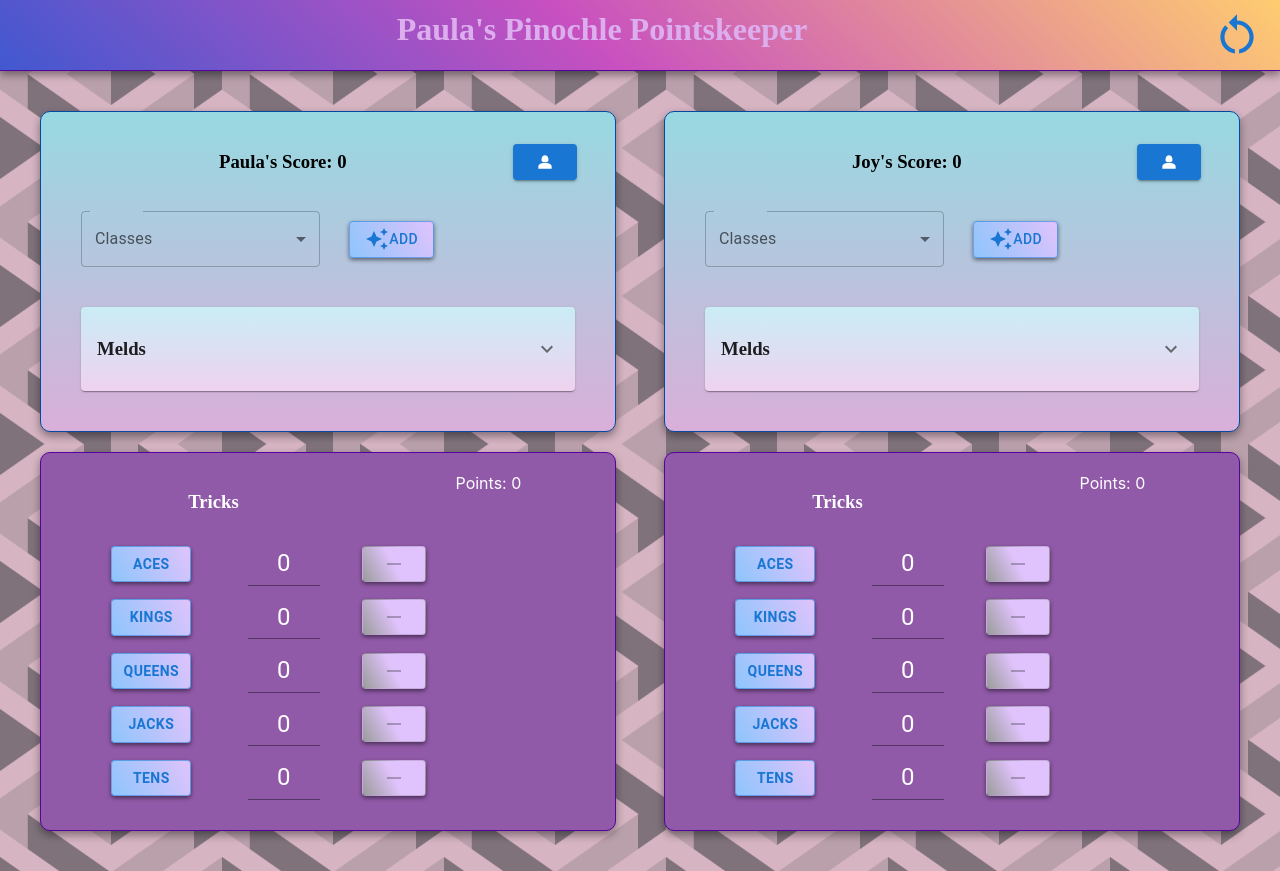
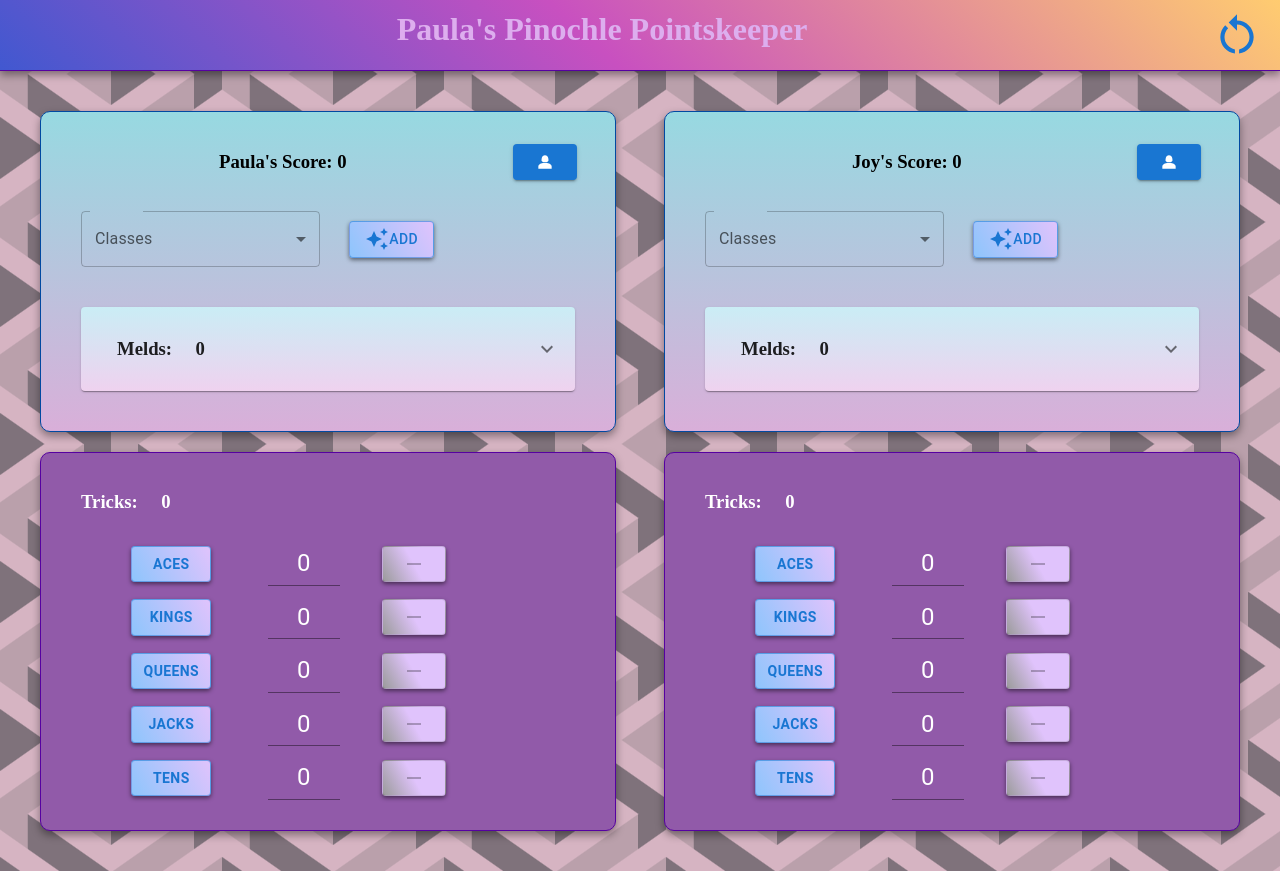
Before and after one commit to hillriegel/pinochle-scorer, a React (Create React App) app: page / in a window 1280 px wide. Built offline with nearby package versions, Linux system fonts and the light colour scheme; the HTML template or start-up script is replaced by a standard one; a web font is replaced by a local one.

Commit message:
fix bug with adding melds after adding tricks

```diff
--- a/src/ScorePage/PlayerScore.tsx
+++ b/src/ScorePage/PlayerScore.tsx
@@ -7,7 +7,7 @@ import {
     Button,
  } from '@mui/material';
 
- import { PlayerScoresData, PlayerId } from './types';
+ import { PlayerScoreType, PlayerId } from './types';
  import Accordion from '@mui/material/Accordion';
 import AccordionSummary from '@mui/material/AccordionSummary';
 import AccordionDetails from '@mui/material/AccordionDetails';
@@ -15,19 +15,16 @@ import ExpandMoreIcon from '@mui/icons-material/ExpandMore';
 import DeleteIcon from '@mui/icons-material/Delete';
 
  interface PlayerScoreProps {
-    playerName: string;
-    totalScore: number;
     handleNameSubmit: (name: string, playerId: PlayerId) => void;
     updateScore: (scoreClass: string, playerId: PlayerId) => void;
     playerId: PlayerId;
     showNameForm: boolean;
     setShowNameForm: React.Dispatch<React.SetStateAction<boolean>>;
-    playerScores: PlayerScoresData; // Make sure this property is declared in the interface
+    playerScores: PlayerScoreType; // Make sure this property is declared in the interface
     deleteMeldItem: (playerId: PlayerId, scoreClass: string) => void;
  }
 
 const PlayerScore: React.FC<PlayerScoreProps> = ({
-    playerName,
     playerScores,
     handleNameSubmit,
     updateScore,
@@ -42,7 +39,7 @@ const PlayerScore: React.FC<PlayerScoreProps> = ({
             <Grid container spacing={1} style={{display: 'flex', alignItems: 'center'}}>
                 <Grid item xs={10}>
                 {!showNameForm && (
-                    <h3>{playerName}&apos;s Score: {playerScores[playerId].totalScore}</h3>
+                    <h3>{playerScores.name}&apos;s Score: {playerScores.totalScore}</h3>
                 )}
 
                 {showNameForm && (
@@ -67,10 +64,10 @@ const PlayerScore: React.FC<PlayerScoreProps> = ({
                     aria-controls="panel1-content"
                     id="panel1-header"
                     >
-                    <h3>Melds</h3>
+                    <div style={{marginLeft: '20px'}}><h3>Melds: &nbsp; &nbsp; {playerScores.meldPoints} </h3></div>
                     </AccordionSummary>
                     <AccordionDetails>
-                            {playerScores[playerId].scoreList.map((scoreItem, index) => (
+                            {playerScores.scoreList.map((scoreItem, index) => (
                             <div key={index} className="meld-item">
                                 <Grid item xs={6}>{scoreItem.class}</Grid>
                                 <Grid item xs={4} style={{textAlign: 'right'}}>{scoreItem.points}</Grid>
--- a/src/ScorePage/ScorePage.tsx
+++ b/src/ScorePage/ScorePage.tsx
@@ -4,34 +4,14 @@ import { Grid } from '@mui/material';
 import { PlayerScoresData, PlayerId } from './types';
 import Tricks from './Tricks';
 import Header from './Header';
+import { CLASS_POINTS, CARD_POINTS} from './points';
 
-const classPoints = {
-    'Exchange Dix': 10,
-    'Show Dix': 10,
-    'Royal Marriage': 40,
-    'Common Marriage': 20,
-    'Pinochle': 40,
-    'Double Pinochle': 300,
-    'Aces Around': 100,
-    'Kings Around': 80,
-    'Queens Around': 60,
-    'Jacks Around': 40,
-    'Royal Flush': 150,
-    'Double Flush': 1500,
-};
 
-const cardPoints = {
-    Aces: 11,
-    Tens: 10,
-    Kings: 4,
-    Queens: 3,
-    Jacks: 2,
-};
 
 function ScorePage() {
     const initialPlayerScores: PlayerScoresData = {
-        player1: { name: "Paula", totalScore: 0, trickPoints: 0, scoreList: [{ class: 'start', points: 0 }] },
-        player2: { name: "Joy", totalScore: 0, trickPoints: 0, scoreList: [{ class: 'start', points: 0 }] }
+        player1: { name: "Paula", totalScore: 0, meldPoints: 0, trickPoints: 0, scoreList: [{ class: 'start', points: 0 }] },
+        player2: { name: "Joy", totalScore: 0, meldPoints: 0, trickPoints: 0, scoreList: [{ class: 'start', points: 0 }] }
     };
 
     const initialCardCounts = {
@@ -56,31 +36,33 @@ function ScorePage() {
         }));
     };
 
-    const isValidClass = (key: any): key is keyof typeof classPoints => {
-        return key in classPoints;
+    const isValidClass = (key: any): key is keyof typeof CLASS_POINTS => {
+        return key in CLASS_POINTS;
     };
 
     const updateScore = (scoreClass: string, playerId: PlayerId) => {
         if (isValidClass(scoreClass)) {
             setPlayerScores(prevScores => {
                 const updatedScores = { ...prevScores };
+                const currentMeldPoints = updatedScores[playerId].meldPoints + CLASS_POINTS[scoreClass];
                 const currentList = [...updatedScores[playerId].scoreList];
                 const scoreIndex = currentList.findIndex(item => item.class === scoreClass);
 
                 if (scoreIndex !== -1) {
+
                     currentList[scoreIndex] = {
                         ...currentList[scoreIndex],
-                        points: currentList[scoreIndex].points + classPoints[scoreClass]
+                        points: currentList[scoreIndex].points + CLASS_POINTS[scoreClass]
                     };
                 } else {
-                    currentList.push({ class: scoreClass, points: classPoints[scoreClass] });
+                    currentList.push({ class: scoreClass, points: CLASS_POINTS[scoreClass] });
                 }
 
                 // Recalculate totalScore
                 const totalScore = currentList.reduce((total, item) => total + item.points, 0);
-
+                updatedScores[playerId].meldPoints = currentMeldPoints;
                 updatedScores[playerId].scoreList = currentList;
-                updatedScores[playerId].totalScore = totalScore;
+                updatedScores[playerId].totalScore = totalScore + updatedScores[playerId].trickPoints;
 
                 return updatedScores;
             });
@@ -105,11 +87,11 @@ function ScorePage() {
         });
     };
 
-    const handleIncrement = useCallback((cardType: keyof typeof cardPoints, playerId: PlayerId) => {
+    const handleIncrement = useCallback((cardType: keyof typeof CARD_POINTS, playerId: PlayerId) => {
         setPlayerScores(prevScores => {
             const updatedScores = { ...prevScores };
-            updatedScores[playerId].totalScore += cardPoints[cardType];
-            updatedScores[playerId].trickPoints += cardPoints[cardType];
+            updatedScores[playerId].totalScore += CARD_POINTS[cardType];
+            updatedScores[playerId].trickPoints += CARD_POINTS[cardType];
             return updatedScores;
         });
 
@@ -120,11 +102,11 @@ function ScorePage() {
         });
     }, []);
 
-    const handleDecrement = useCallback((cardType: keyof typeof cardPoints, playerId: PlayerId) => {
+    const handleDecrement = useCallback((cardType: keyof typeof CARD_POINTS, playerId: PlayerId) => {
         setPlayerScores(prevScores => {
             const updatedScores = { ...prevScores };
-            updatedScores[playerId].totalScore -= cardPoints[cardType];
-            updatedScores[playerId].trickPoints -= cardPoints[cardType];
+            updatedScores[playerId].totalScore -= CARD_POINTS[cardType];
+            updatedScores[playerId].trickPoints -= CARD_POINTS[cardType];
             return updatedScores;
         });
 
@@ -144,14 +126,12 @@ function ScorePage() {
                 <Grid container spacing={1}>
                     <Grid item xs={12} sm={6} md={6}>
                         <PlayerScore
-                            playerName={playerScores.player1.name}
-                            totalScore={playerScores.player1.totalScore}
                             handleNameSubmit={handleNameSubmit}
                             updateScore={updateScore}
                             playerId='player1'
                             showNameForm={showNameForm}
                             setShowNameForm={setShowNameForm}
-                            playerScores={playerScores}
+                            playerScores={playerScores.player1}
                             deleteMeldItem={deleteMeldItem}
                         />
                         <Tricks
@@ -164,14 +144,12 @@ function ScorePage() {
                     </Grid>
                     <Grid item xs={12} sm={6} md={6}>
                         <PlayerScore
-                            playerName={playerScores.player2.name}
-                            totalScore={playerScores.player2.totalScore}
                             handleNameSubmit={handleNameSubmit}
                             updateScore={updateScore}
                             playerId='player2'
                             showNameForm={showNameForm}
                             setShowNameForm={setShowNameForm}
-                            playerScores={playerScores}
+                            playerScores={playerScores.player2}
                             deleteMeldItem={deleteMeldItem}
                         />
                         <Tricks
--- a/src/ScorePage/Tricks.tsx
+++ b/src/ScorePage/Tricks.tsx
@@ -28,14 +28,11 @@ interface TricksProps {
 const Tricks: React.FC<TricksProps> = ({ playerId, handleIncrement, handleDecrement, cardCounts, playerScores }) => {
     return (
         <div className="tricks">
-            <Grid container spacing={2}>
-                <Grid item xs={7}>
-                    <h3>Tricks</h3>
-                </Grid>
-                <Grid item xs={5}>
-                    Points: {playerScores.trickPoints}
-                </Grid>
-            </Grid>
+            <div style={{display: 'flex', alignItems: 'center', justifyContent: 'space-between'}}>
+                 <div>
+                    <h3>Tricks: &nbsp; &nbsp; {playerScores.trickPoints} </h3>
+                </div>
+            </div>
             {Object.keys(cardPoints).map((cardType) => (
                 <div key={cardType} style={{ margin: '10px' }}>
                     <Grid container spacing={2} alignItems="center">
--- /dev/null
+++ b/src/ScorePage/points.tsx
@@ -0,0 +1,22 @@
+export const CLASS_POINTS = {
+    'Exchange Dix': 10,
+    'Show Dix': 10,
+    'Royal Marriage': 40,
+    'Common Marriage': 20,
+    'Pinochle': 40,
+    'Double Pinochle': 300,
+    'Aces Around': 100,
+    'Kings Around': 80,
+    'Queens Around': 60,
+    'Jacks Around': 40,
+    'Royal Flush': 150,
+    'Double Flush': 1500,
+};
+
+export const CARD_POINTS = {
+    Aces: 11,
+    Tens: 10,
+    Kings: 4,
+    Queens: 3,
+    Jacks: 2,
+};
--- a/src/ScorePage/types.tsx
+++ b/src/ScorePage/types.tsx
@@ -6,6 +6,7 @@ export interface ScoreItem {
 export interface PlayerScoreType {
     name: string;
     totalScore: number;
+    meldPoints: number;
     trickPoints: number;
     scoreList: ScoreItem[];
 }
--- a/src/index.css
+++ b/src/index.css
@@ -89,7 +89,9 @@ h3 {
   background-color: #915aa9;
   border: solid 1px #5601a1;
   border-radius: 10px;
-  padding: 20px;
+  padding-left: 40px;
+  padding-top: 20px;
+  padding-bottom: 20px;
   margin: 20px;
   box-shadow:  0 4px 8px rgba(0, 0, 0, 0.4);
   color: #ffffff;
```
Also changed, not shown: 1 other file (tests, documents, lock files or other folders).
